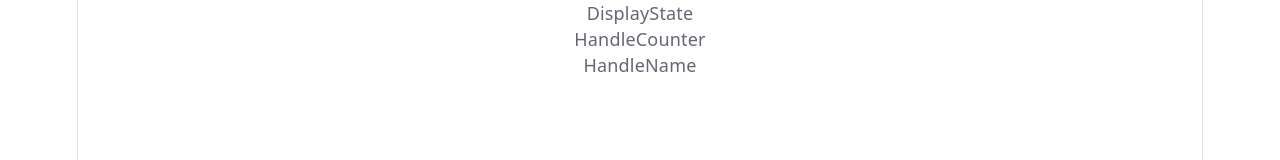
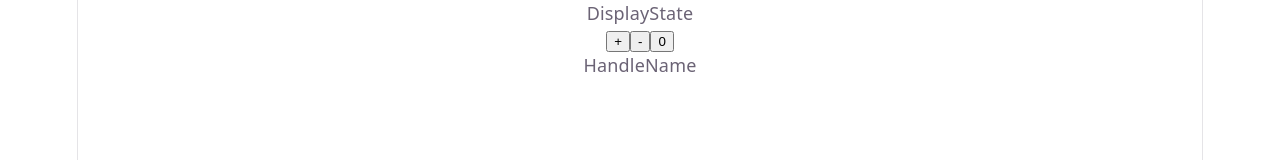
Before and after one commit to TakaDev1/React-useEffect-MultiStateApp, a React (Vite) app: page / in a window 1280 px wide. Shown: the top 160 px of the page. Built offline with nearby package versions, Linux system fonts and the light colour scheme.

Commit message:
feat: Created HnadleCounter Component

```diff
--- a/src/App.tsx
+++ b/src/App.tsx
@@ -15,7 +15,7 @@ function App() {
     <>
       <div>
         <DisplayState count={count} name={name} />
-        <HandleCounter count={count} setCount={setCount} />
+        <HandleCounter setCount={setCount} />
         <HandleName name={name} setName={setName} />
       </div>
     </>
--- a/src/components/HandleCounter.tsx
+++ b/src/components/HandleCounter.tsx
@@ -1,7 +1,31 @@
-import React from "react";
+import React, { type Dispatch, type SetStateAction } from "react";
+interface HandleCounterInterface {
+  count: number;
+  setCount: Dispatch<SetStateAction<number>>;
+}
 
-const HandleCounter = () => {
-  return <div>HandleCounter</div>;
+const HandleCounter = ({ setCount }: HandleCounterInterface) => {
+  // インクリメント処理
+  const handleIncrement = () => {
+    setCount((prev) => (prev < 10 ? prev + 1 : prev));
+  };
+
+  // デクリメント処理
+  const handleDecrement = () => {
+    setCount((prev) => (prev > 0 ? prev - 1 : prev));
+  };
+
+  // リセット処理
+  const handleReset = () => {
+    setCount(0);
+  };
+  return (
+    <div>
+      <button onClick={handleIncrement}>+</button>
+      <button onClick={handleDecrement}>-</button>
+      <button onClick={handleReset}>0</button>
+    </div>
+  );
 };
 
 export default HandleCounter;
```
